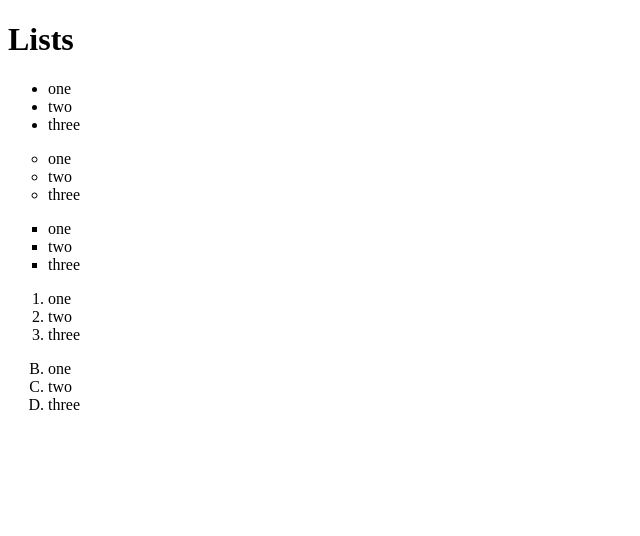
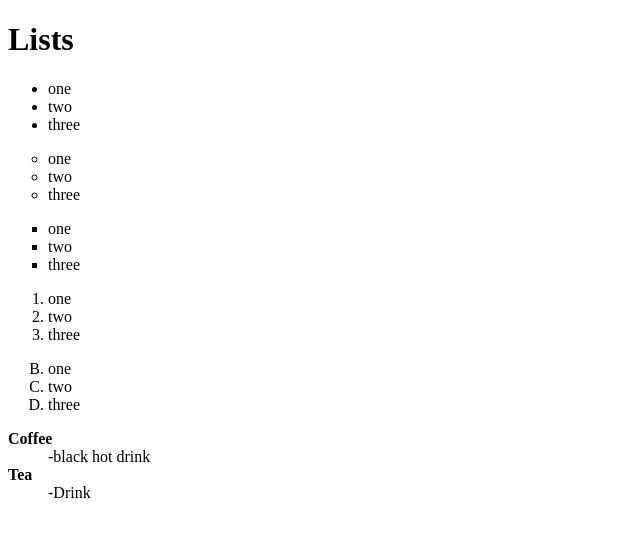
Before and after one commit to DefCon-018/Front-end, a plain HTML site: page HTML/lists.html in a window 1280 px wide. Shown: the whole page, without its empty margins (0-640 px from the left). Drawn offline with Linux system fonts and the light colour scheme.

Commit message:
Description list added

```diff
--- a/HTML/lists.html
+++ b/HTML/lists.html
@@ -36,5 +36,12 @@
         <li>two</li>
         <li>three</li>
     </ol>
+
+    <dl>
+        <dt><strong>Coffee</strong></dt>
+        <dd>-black hot drink</dd>
+        <dt><b>Tea</b></dt>
+        <dd>-Drink</dd>
+    </dl>
 </body>
 </html>
```
